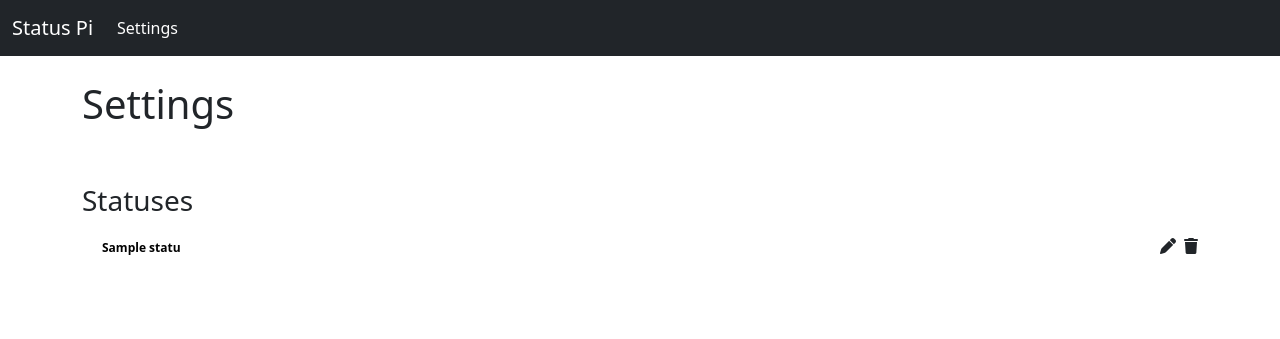
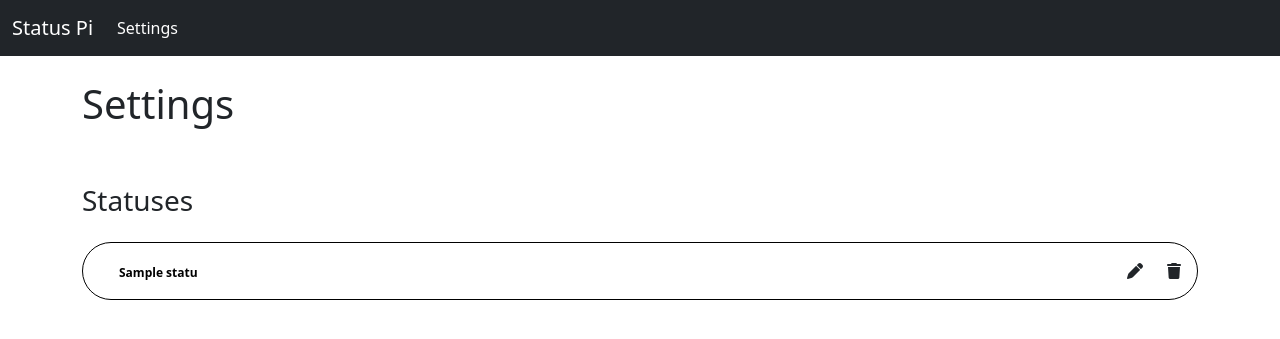
Before and after one commit to woody05/StatusPi, a Flask app: template app/templates/settings.html in a window 1280 px wide. Shown: the top 339 px of the page. Run offline with Flask 3, Linux system fonts and the light colour scheme; the template is opened without the code that fills it: most values are stand-ins (such as "Sample title", 1, 10 or a date in 2020); some libraries are stand-ins or nearby versions.

Commit message:
updating settings

```diff
--- a/app/static/css/main.css
+++ b/app/static/css/main.css
@@ -32,3 +32,9 @@
 .btn-status:hover {
     filter: brightness(0.85); /* Darkens the existing color by 15% */
 }
+
+.status-setting-item {
+    border: 1px solid black; /* Solid 1px border */
+    border-radius: 3em; /* Rounded corners with 3em radius */
+    padding: 1em; /* Optional: Add padding for spacing */
+}
--- a/app/templates/settings.html
+++ b/app/templates/settings.html
@@ -26,7 +26,7 @@
 <div class="row">
     {% for status in available_statuses %}
     <div class="col-md-12">
-        <div class="d-flex justify-content-left justify-content-between status-setting-item py-2 data-name="{{ status.name }}" data-color="{{ status.color }}" data-status-id="{{ status.id }}"">
+        <div class="d-flex justify-content-left justify-content-between status-setting-item my-3 data-name="{{ status.name }}" data-color="{{ status.color }}" data-status-id="{{ status.id }}"">
             <div class="d-flex">
                 <div>
                     <span class="badge rounded-pill current-status py-1 px-3 ms-1"
@@ -34,8 +34,8 @@
                 </div>
             </div>
             <div class="d-flex justify-content-between">
-                <strong class="ms-2"><i class="fa-solid fa-pen"></i></strong>
-                <strong class="ms-2"><i class="fa-solid fa-trash"></i></strong>
+                <strong class="ms-4"><i class="fa-solid fa-pen"></i></strong>
+                <strong class="ms-4"><i class="fa-solid fa-trash"></i></strong>
             </div>
         </div>
     </div>
```
